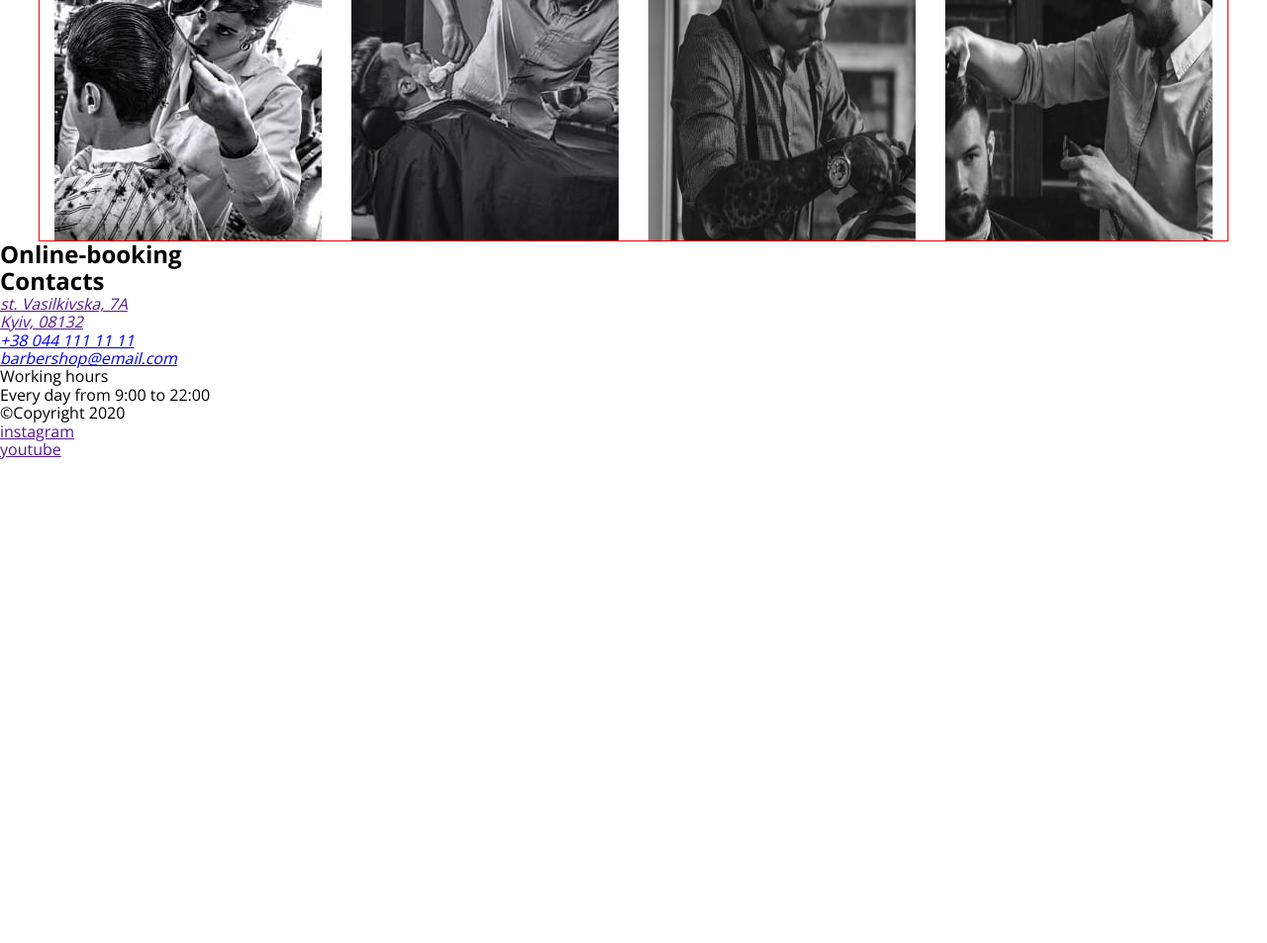
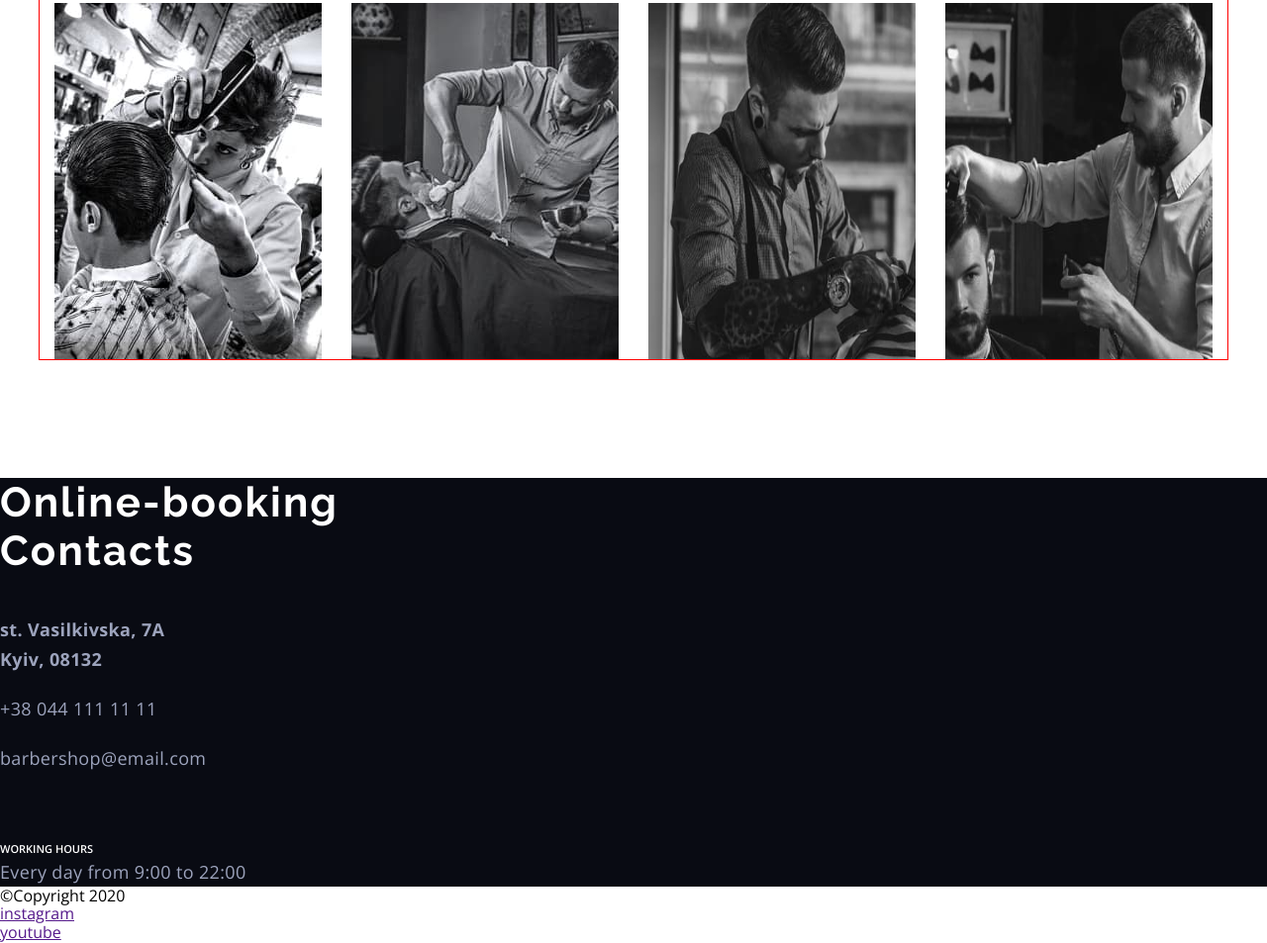
Before and after one commit to realex3355/Tutor3, a plain HTML site: page index.html in a window 1280 px wide. Shown: the part 4142-5095 px from the top of the page at 99% size. Before the commit the page ends 4607 px from the top, so only its background shows below. Drawn offline with nearby package versions, Linux system fonts and the light colour scheme.

Commit message:
process bottom

```diff
--- a/css/styles.css
+++ b/css/styles.css
@@ -355,7 +355,13 @@ color: var(--accent-color );
 }
 
 /* -------GALLERY---- */
-.gallery-pre-title {
+.gallery {
+   padding-top: 120px;
+   padding-bottom: 120px;
+
+}
+
+.gallery-pre-titke {
    color: var(--main-text-color);
 }
 .gallery-list {
@@ -368,3 +374,56 @@ color: var(--accent-color );
 .gallery-item {
    width: calc((100%- 90px)/4);
 }
+
+/* ------ONLINE---- */
+.online {background-color: #090B13;
+}
+
+.online-title {
+   color: var(--first-title-color);
+
+}
+
+/* ------CONTACTS------ */
+.contacts {
+   background-color: #090B13;
+}
+.contacts-title {
+   color: var(--first-title-color);
+   margin-bottom: 40px;
+}
+
+.contacts-address {
+   font-style: normal;
+   margin-bottom: 70px;
+}
+.contacts-list {
+}
+
+.contacts-item:not(:last-child) {
+margin-bottom: 20px;
+}
+.contacts-link.bold {
+   font-weight: 700;
+
+}
+.contacts-link {
+   font-size: 18px;
+   line-height: 1.67;
+   letter-spacing: 0.02em;
+   color: #9da4bd;
+}
+
+.contacts-subtitle {
+   font-weight: 600;
+   font-size: 11px;
+   line-height: 1.36;
+   text-transform: uppercase;
+   color:#FFFFFF;
+}
+.contacts-schedule {
+   font-size: 18px;
+   line-height: 1.67;
+   letter-spacing: 0.02em;
+   color: #9da4bd;
+}
--- a/index.html
+++ b/index.html
@@ -169,20 +169,20 @@
                 </ul>
             </div>
             </section>
-            <section>
-                <h2>Online-booking</h2>
+            <section class="online">
+                <h2 class="online-title title">Online-booking</h2>
             </section>
-            <section>
-                <h2>Contacts</h2>
-                <address>
-                <ul>
-                    <li><a href="" target="_blank" rel="noopener noreferrer nofollow">st. Vasilkivska, 7A <br> Kyiv, 08132</a></li>
-                    <li><a href="tel:+380441111111">+38 044 111 11 11</a></li>
-                    <li><a href="mailto:barbershop@email.com">barbershop@email.com</a></li>
+            <section class="contacts">
+                <h2 class="contacts-title title">Contacts</h2>
+                <address class="contacts-address">
+                <ul class="contacts-list list">
+                    <li class="contacts-item"><a class="contacts-link bold link" href="" target="_blank" rel="noopener noreferrer nofollow">st. Vasilkivska, 7A <br> Kyiv, 08132</a></li>
+                    <li class="contacts-item"><a class="contacts-link link" href="tel:+380441111111">+38 044 111 11 11</a></li>
+                    <li class="contacts-item"><a class="contacts-link link" href="mailto:barbershop@email.com">barbershop@email.com</a></li>
                 </ul>
                 </address>
-                <p>Working hours</p>
-                <p>Every day from 9:00 to 22:00</p>
+                <p class="contacts-subtitle">Working hours</p>
+                <p class="contacts-schedule">Every day from 9:00 to 22:00</p>
             </section>
 
 
```
